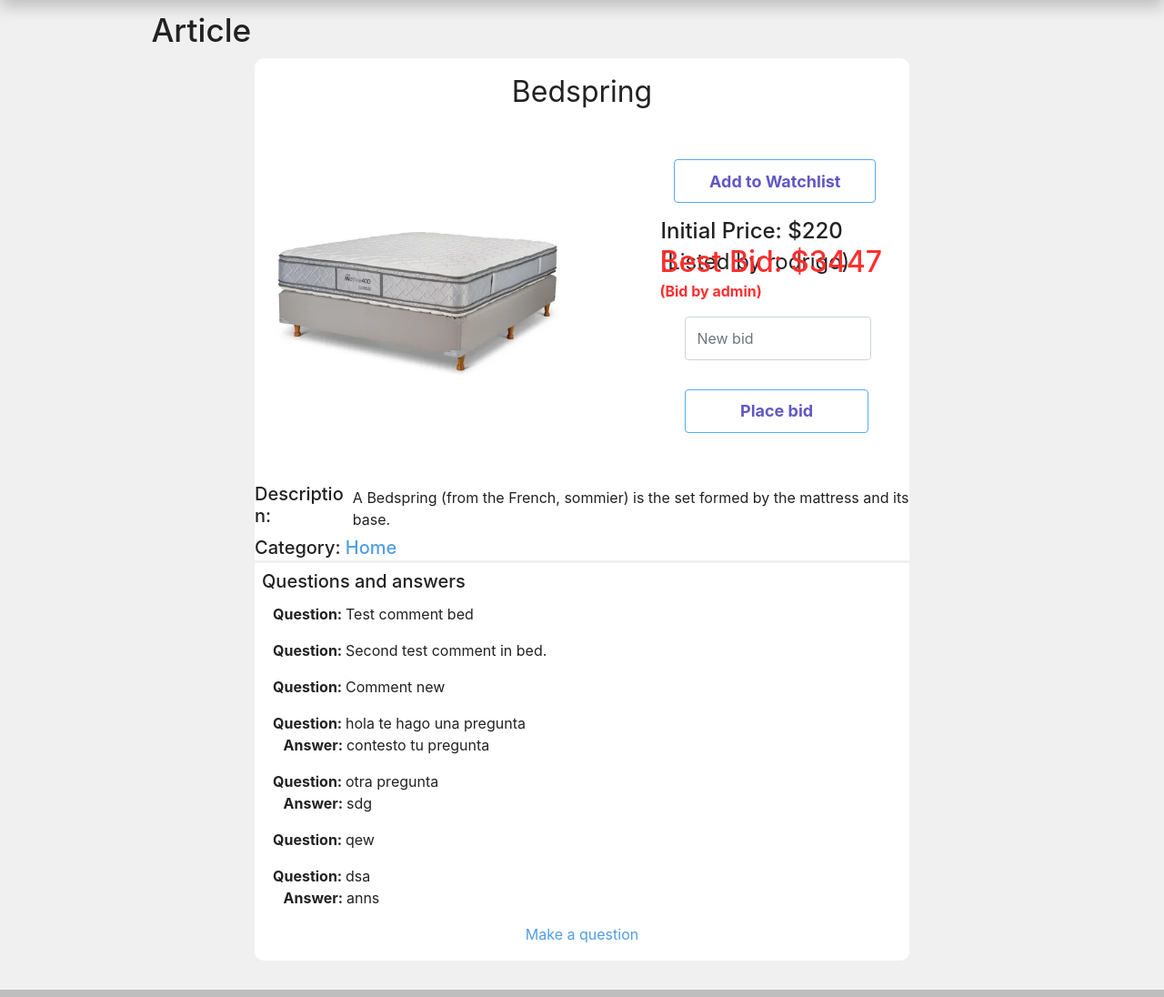
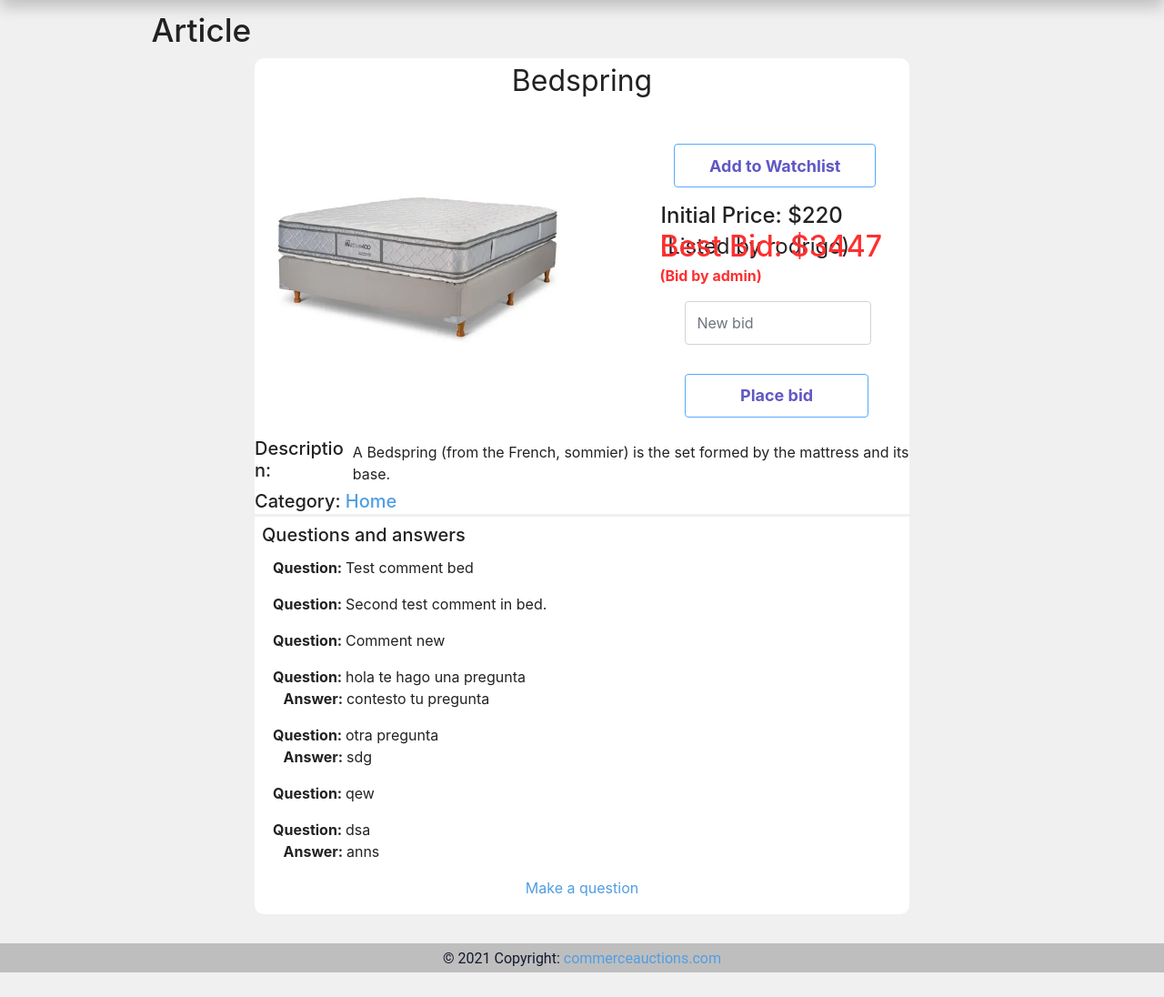
Before and after one commit to rodrigojmayer/AuctionsProject, a Django app: page /listing_page/35/ in a window 1280 px wide. Shown: the part 64-1160 px from the top of the page at 91% size. After the commit the page ends 1133 px from the top, so only its background shows below. Run offline with Django 3.2, Linux system fonts and the light colour scheme; data comes from the database, SQL or seed files in the repository; some libraries are stand-ins or nearby versions.

Commit message:
previus to go back to last commit

```diff
--- a/auctions/static/auctions/css/styles.css
+++ b/auctions/static/auctions/css/styles.css
@@ -453,9 +453,11 @@ body #sub-not-logged {
   width: calc(100% - 0.75rem);
   margin: 0.375rem;
   text-align: center;
+  line-height: 1.5rem;
 }
 .main #auction_data {
-  padding: 1rem 2vw;
+  margin: 0 0.375rem;
+  padding: 0.375rem;
   display: flex;
   flex-direction: column;
   align-items: center;
@@ -478,9 +480,8 @@ body #sub-not-logged {
   margin: 0.375rem;
 }
 .main #auction_data #listing_auction_order_column .container {
-  margin: 0;
   padding: 0;
-  width: 100%;
+  margin: 0 auto !important;
 }
 .main #auction_data #listing_auction_order_column .container button {
   margin: auto;
@@ -895,11 +896,17 @@ footer {
     margin: 0.75rem;
   }
   .main #auction_data {
+    margin: 0 0.75rem;
+    padding: 0.75rem;
     flex-direction: row;
   }
   .main #auction_data .img-magnifier-glass {
     width: 13.475rem;
     height: 13.475rem;
+  }
+  .main #auction_data #listing_auction_order_column {
+    width: 45%;
+    height: 19.25rem;
   }
   .main #article_image img {
     width: 19.25rem;
--- a/auctions/static/auctions/css/styles.scss
+++ b/auctions/static/auctions/css/styles.scss
@@ -486,10 +486,14 @@ body {
         font-size: 1.5rem;
         width: calc(100% - .75rem);
         margin: .375rem;
+        // margin-bottom: 0;
         text-align: center;
+        line-height: 1.5rem;
     }
     #auction_data{
-        padding: 1rem 2vw;
+        // padding: 1rem 2vw;
+        margin: 0 .375rem;
+        padding: .375rem;
         display: flex;
         flex-direction: column;
         align-items: center;
@@ -514,11 +518,11 @@ body {
             margin: .375rem;
 
             .container{
-                margin: 0;
                 padding: 0;
-                width: 100%;
+                // width: 100%;
                 // height: 7.875rem;
 
+                margin: 0 auto!important;
                 button{
                 margin: auto;
                 padding: 0;
@@ -971,15 +975,19 @@ footer {
 
         #auction_data{
             // padding: 1rem 2vw;
+            margin: 0 .75rem;
+            padding: .75rem;
             // display: flex;
             flex-direction: row;
             // align-items: center;
             // justify-content: center;
             // gap: 7vw;
+            // gap: 1vw;
+            // justify-content: space-evenly;
 
-            .img-magnifier-container {
+            // .img-magnifier-container {
                 // position:relative;*
-            }
+            // }
             .img-magnifier-glass {
                 // position: absolute;
                 // border: 3px solid #000;
@@ -990,19 +998,44 @@ footer {
                 width: 13.475rem;
                 height: 13.475rem;
             }
-            .btn, .form-control{
+
+            #listing_auction_order_column{
+                width: 45%;
+                height: 19.25rem;
+                // margin: .375rem;
+
+
+                // .container{
+                    // margin: 0;
+                    // padding: 0;
+                    // width: 100%;
+                    // height: 7.875rem;
+
+                    // button{
+                    // margin: auto;
+                    // padding: 0;
+                    // width: 1000rem;
+                    // max-width:100%;
+                    // }
+                // }
+            }
+            // .btn, .form-control{
                 // max-width: 15rem;
                 // margin-top: 1rem;
                 // margin-left: 1rem;
-            }
-            #new_bid{
+            // }
+            // #new_bid{
                 // width: 20vw;
                 // min-width: 5rem;
                 // max-width: 12.8rem;
                 // height:3rem;
                 // margin: 1rem;
                 // padding: 6px 12px;
-            }
+            // }
+
+
+
+
         }
         #article_image{
             // cursor: zoom-in;
@@ -1235,9 +1268,9 @@ footer {
     .sub{
         // height: 4rem !important;
         padding-left: 13vw!important;
-        h2{
+        // h2{
             // font-size: 2.2rem!important;
-        }
+        // }
     }
     #sub-not-logged{
         padding-left: 30vw!important;
```
Also changed, not shown: 1 other file.
